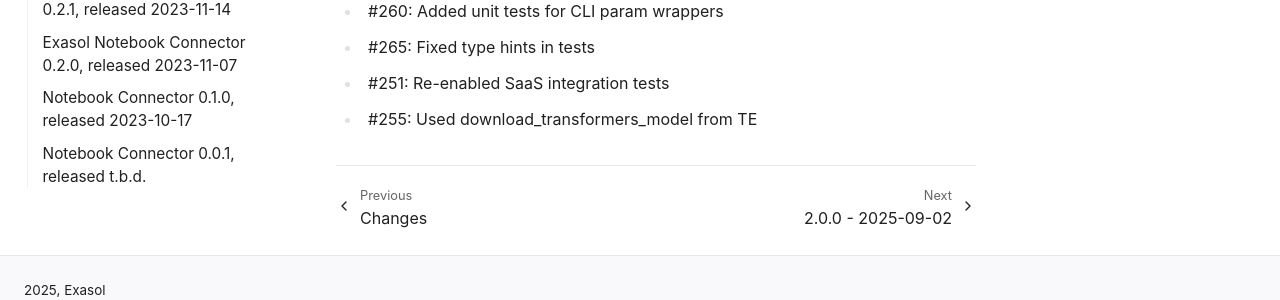
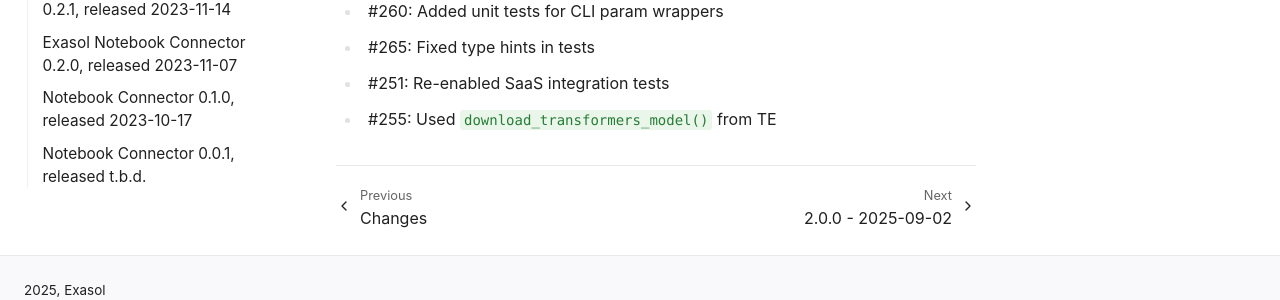
Before and after one commit to exasol/notebook-connector, a Sphinx documentation site: the page built from doc/changes/unreleased.md, in a window 1280 px wide and 1322 px high. Shown: the part 987-1287 px from the top of the window. Built offline with Sphinx 7.4.7, drawn with Linux system fonts in a browser that asks for light colours.

```diff
--- a/doc/changes/unreleased.md
+++ b/doc/changes/unreleased.md
@@ -26,4 +26,4 @@ Additionally the release includes a CLI for populating the Secure Configuration
 * #260: Added unit tests for CLI param wrappers
 * #265: Fixed type hints in tests
 * #251: Re-enabled SaaS integration tests
-* #255: Used download_transformers_model from TE
+* #255: Used `download_transformers_model()` from TE
```
